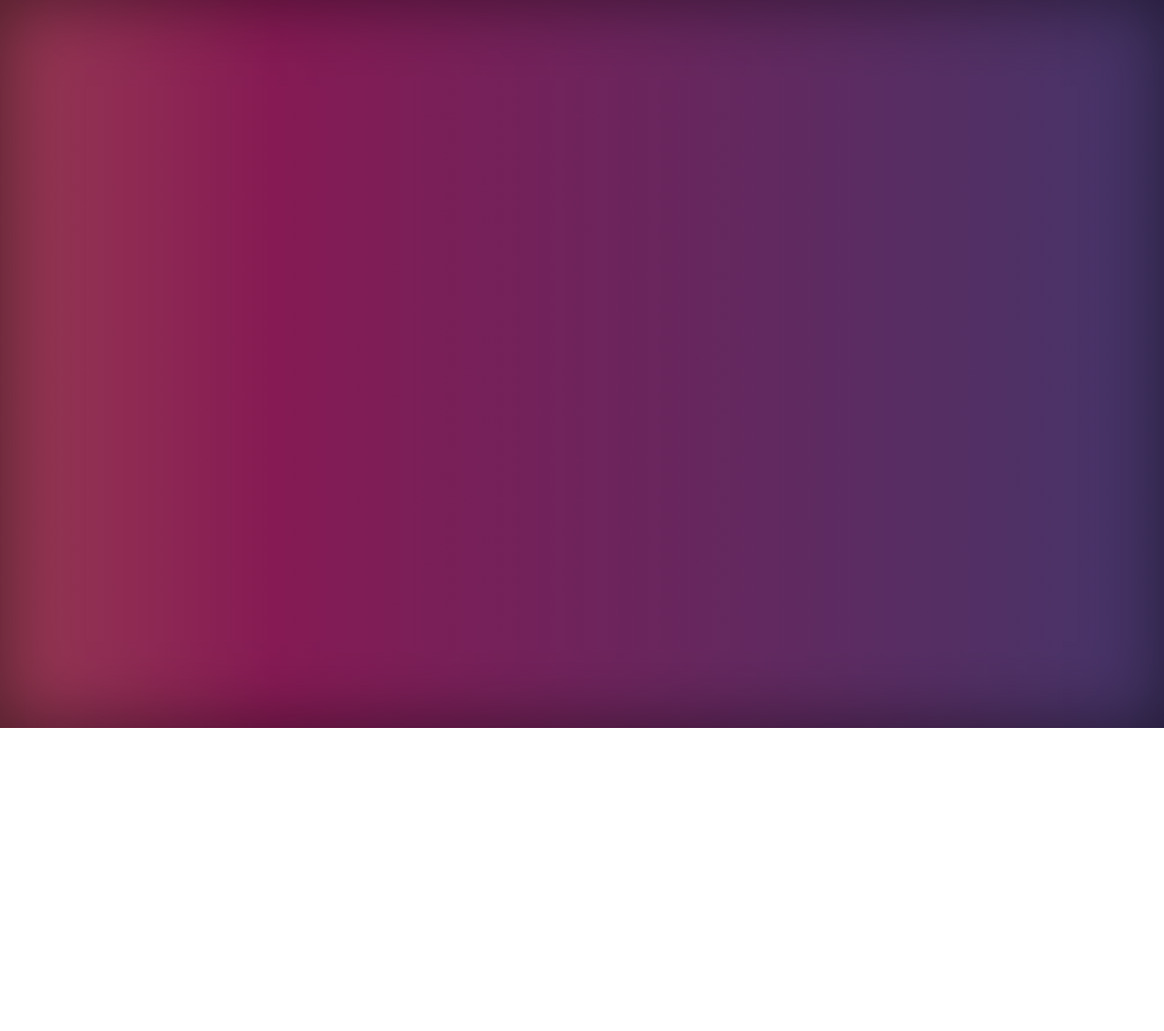
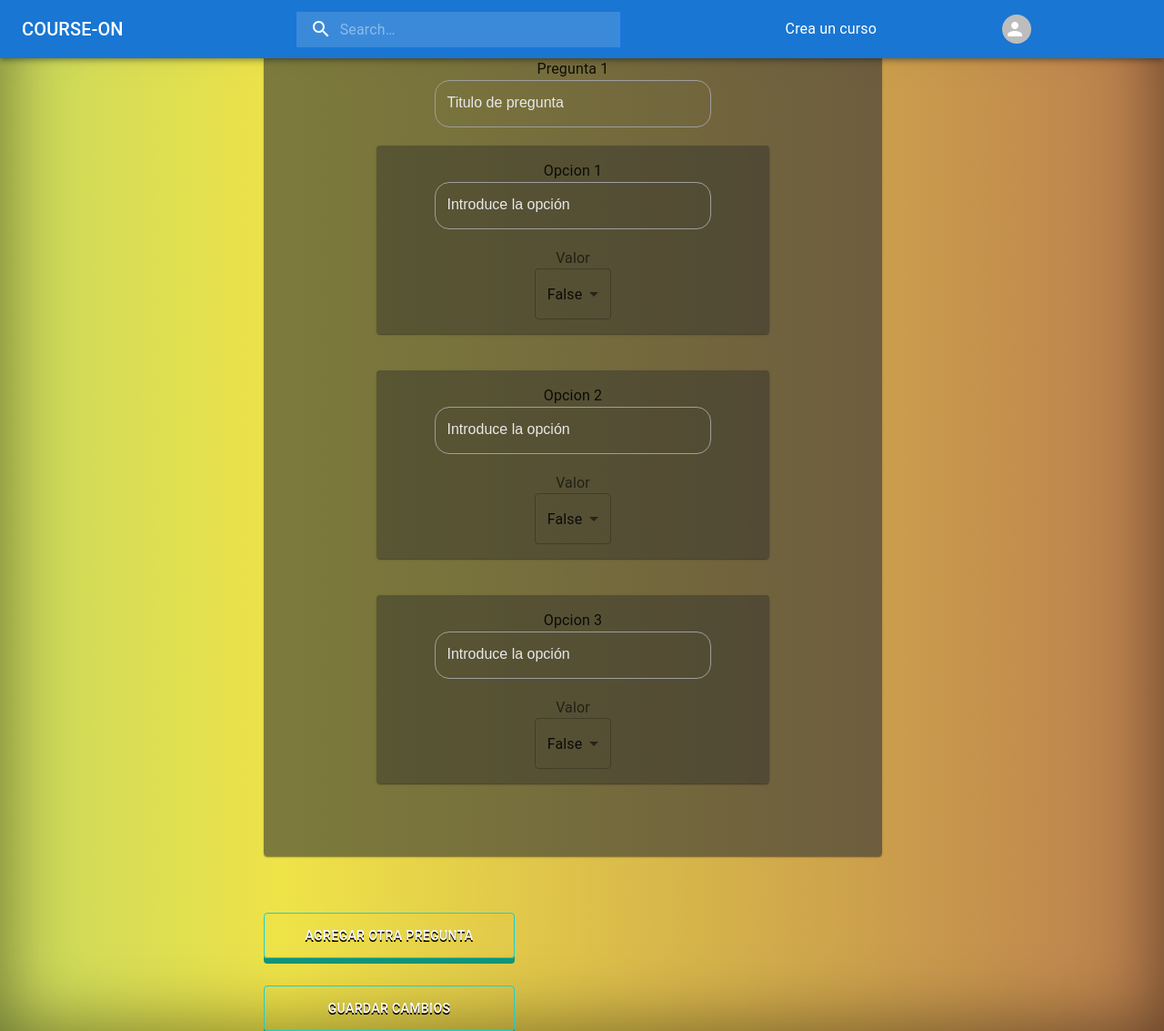
Before and after one commit to BastianBV/CourseOn, a React (Create React App) app: page /forms/1 in a window 1280 px wide. Before the commit this address had no page. Shown: the whole page at 91% size. Before the commit the page ends 800 px from the top, so only its background shows below. Built offline with nearby package versions, Linux system fonts and the light colour scheme.

Commit message:
feat: all createCourse and form logic :)

```diff
--- a/src/App.js
+++ b/src/App.js
@@ -29,8 +29,8 @@ function App() {
             <Route path="/profile/:userId" element={<Profile />} />
             <Route path="/settings" element={<EditProfile />} />
             <Route path="/createCourse" element={<CreateCourse />} />
-            <Route path="/forms" element={<Forms />} />
-            <Route path="/courseTake" element={<CourseTake />} />
+            <Route path="/forms/:courseId" element={<Forms />} />
+            <Route path="/courseTake/:courseId" element={<CourseTake />} />
             <Route
               path="/coursePreviews/:courseId"
               element={<CoursePreview />}
--- a/src/components/CoursePreviews/CoursePreviews.jsx
+++ b/src/components/CoursePreviews/CoursePreviews.jsx
@@ -60,6 +60,7 @@ const CoursePreview = () => {
       </Box>
 
       <div>
+
         <CustomButton
           className={"buttonSesion"}
           style={{ width: 400, marginBottom: 60 }}
@@ -67,7 +68,7 @@ const CoursePreview = () => {
           type="submit"
           onClick={() => setModal(true)}
         />
-        <ModalSubs modal={modal} modalClose={() => setModal(false)} />
+        <ModalSubs courseId={courseId} modal={modal} modalClose={() => setModal(false)} />
       </div>
     </>
   );
--- a/src/components/CourseTake/CourseTake.jsx
+++ b/src/components/CourseTake/CourseTake.jsx
@@ -45,7 +45,7 @@ const CourseTake = () => {
         }}
       >
         <Typography sx={{ fontSize: 15 }} color="white" gutterBottom>
-          {/* {course.description} */}
+          {course.description}
         </Typography>
       </Paper>
     </>
--- a/src/components/CreateCourse/CreateCourse.jsx
+++ b/src/components/CreateCourse/CreateCourse.jsx
@@ -44,7 +44,7 @@ const CreateCourse = () => {
       );
       console.log("createAccount", result);
       if (!result) setError("Error al crear contenido");
-      navigate(`/coursePreviews/${result.newCourse.id}`);
+      navigate(`/forms/${result.newCourse.id}`);
     } catch (error) {
       console.log(error);
     }
--- a/src/components/Forms/FormsOptions.jsx
+++ b/src/components/Forms/FormsOptions.jsx
@@ -3,6 +3,7 @@ import Typography from "@mui/material/Typography";
 import Paper from "@mui/material/Paper";
 import { Box } from "@mui/system";
 import CustomInput from "../Inputs/CustomInput";
+import { useParams } from "react-router-dom";
 import { createForm } from "../../services/forms";
 import { useNavigate } from "react-router";
 import CustomButton from "../Buttons/CustomButton";
@@ -27,8 +28,11 @@ const initialValues = {
                 },
             ],
         },
-    {
-      title: "¿Que es Kodemia?",
+    ],
+};
+
+const newQuestion = {
+  title: "",
   answers: [
       {
           text: "",
@@ -43,29 +47,43 @@ const initialValues = {
           isCorrect: false,
       },
   ],
-    },
-  ],
-};
+}
 const Forms = (option) => {
     const [values, setValues] = useState(initialValues);
     const [error, setError] = useState(null);
     const navigate = useNavigate();
+    const { courseId } = useParams();
 
+    const addQuestion = () => {
+      const newValues = { ...values }
+      newValues.questions.push(newQuestion)
+      setValues(newValues)
+    }
     const handleSubmit = async (e) => {
         e.preventDefault();
         try {
             console.log("values", values);
-      // const result = await createForm(values, localStorage.getItem("userTok"));
-      // if (!result) setError("Error al crear contenido");
-      // console.log("result", result);
+            const result = await createForm(
+                values,
+                localStorage.getItem("userTok"),
+                courseId
+            );
+            if (!result) setError("Error al crear contenido");
+            navigate(`/coursePreviews/${courseId}`)
         } catch (error) {
             console.log(error);
         }
     };
 
-  const handleChange = (e) => {
-    setValues({ ...values, [e.target.name]: e.target.value });
-    console.log("target value", e.target.name);
+    const handleChange = (e, property, questionIndex, answerIndex) => {
+        const newValues = { ...values };
+        const isQuestionTitle = property === "question";
+        if (isQuestionTitle) {
+            newValues.questions[questionIndex].title = e.target.value;
+        } else {
+            newValues.questions[questionIndex].answers[answerIndex][property] = e.target.value;
+        }
+        setValues(newValues);
     };
     return (
         <>
@@ -78,7 +96,8 @@ const Forms = (option) => {
                     width: 700,
                 }}
             >
-        <Typography>Opcion multiple</Typography>
+              {values.questions.map((question, questionIndex) => {
+                return (
                   <Paper
                   sx={{
                       display: "flex",
@@ -90,14 +109,17 @@ const Forms = (option) => {
                       bgcolor: "#282c3491",
                   }}
               >
-          <Typography>Pregunta</Typography>
+                  <Typography>Pregunta {questionIndex + 1}</Typography>
                   <CustomInput
                       text="Titulo de pregunta"
                       name={"title"}
-            value={values?.questions.title}
+                      value={values?.questions[questionIndex].title}
                       type="text"
-            onChange={handleChange}
+                      onChange={(e) => handleChange(e, "question", questionIndex)}
                   />
+                  {question.answers.map((answer, answerIndex) => {
+                      return (
+                          <>
                               <Paper
                                   sx={{
                                       display: "flex",
@@ -109,107 +131,52 @@ const Forms = (option) => {
                                       bgcolor: "#27272769",
                                   }}
                               >
-            <Typography>Opcion 1</Typography>
+                                  <Typography>Opcion {answerIndex + 1}</Typography>
 
                                   <CustomInput
                                       text="Introduce la opción"
+                                      value={answer.text}
+                                      type="text"
                                       name={"text"}
-              value={values?.answers.text}
-              type="text"
-              onChange={handleChange}
+                                      onChange={(e) =>
+                                          handleChange(e, "text", questionIndex, answerIndex)
+                                      }
                                   />
-            <InputLabel id="demo-simple-select-label">Valor</InputLabel>
+                                  <InputLabel id="demo-simple-select-label">
+                                      Valor
+                                  </InputLabel>
                                   <Select
                                       labelId="demo-simple-select-label"
                                       id="demo-simple-select"
                                       name={"isCorrect"}
-              value={values?.answers.isCorrect}
+                                      value={answer.isCorrect}
                                       label="Age"
-              onChange={handleChange}
-            >
-              <MenuItem value={true}>True</MenuItem>
-              <MenuItem value={false}>False</MenuItem>
-            </Select>
-            {/* <CustomInput
-              text="Valor"
-              value={values?.questions.answers.isCorrect}
-              type="text"
-              onChange={handleChange}
-            /> */}
-          </Paper>
-          <Paper
-            sx={{
-              display: "flex",
-              flexDirection: "column",
-              alignItems: "center",
-              mb: 5,
-              width: 400,
-              p: 2,
-              bgcolor: "#27272769",
-            }}
-          >
-            <Typography>Opcion 2</Typography>
-
-            <CustomInput
-              text="Introduce la opción"
-              value={values?.answers2.text2}
-              type="text"
-              name={"text"}
-              onChange={handleChange}
-            />
-            <InputLabel id="demo-simple-select-label">Valor</InputLabel>
-            <Select
-              labelId="demo-simple-select-label"
-              id="demo-simple-select"
-              name={"isCorrect"}
-              value={values?.answers2.isCorrect2}
-              label="Age"
-              onChange={handleChange}
+                                      onChange={(e) =>
+                                          handleChange(e, "isCorrect", questionIndex, answerIndex)
+                                      }
                                   >
                                       <MenuItem value={true}>True</MenuItem>
                                       <MenuItem value={false}>False</MenuItem>
                                   </Select>
                               </Paper>
-          <Paper
-            sx={{
-              display: "flex",
-              flexDirection: "column",
-              alignItems: "center",
-              mb: 5,
-              width: 400,
-              p: 2,
-              bgcolor: "#27272769",
-            }}
-          >
-            <Typography>Opcion 3</Typography>
-
-            <CustomInput
-              text="Introduce la opción"
-              value={values?.answers3.text3}
-              type="text"
-              name={"text"}
-              onChange={handleChange}
+                          </>
+                      );
+                  })}
+              </Paper>
+                )
+              })}
+               <CustomButton
+                      text="Agregar otra pregunta"
+                      type="submit"
+                      className="buttonGoogle"
+                      onClick={addQuestion}
                   />
-            <InputLabel id="demo-simple-select-label">Valor</InputLabel>
-            <Select
-              labelId="demo-simple-select-label"
-              id="demo-simple-select"
-              name={"isCorrect"}
-              value={values?.answers3.isCorrect3}
-              label="Age"
-              onChange={handleChange}
-            >
-              <MenuItem value={true}>True</MenuItem>
-              <MenuItem value={false}>False</MenuItem>
-            </Select>
-          </Paper>
                   <CustomButton
                       text="Guardar Cambios"
                       type="submit"
                       className="buttonGoogle"
                       onClick={handleSubmit}
                   />
-        </Paper>
             </Box>
         </>
     );
--- a/src/components/Modal/ModalPay.jsx
+++ b/src/components/Modal/ModalPay.jsx
@@ -2,7 +2,7 @@ import { Button, Modal, TextField } from "@mui/material";
 import React, { useState } from "react";
 import { Navigate, useNavigate } from "react-router";
 import styles from "./Modal.module.scss";
-function ModalSubs({ modal, setModal, modalClose }) {
+function ModalSubs({ modal, setModal, modalClose, courseId }) {
   const navigate = useNavigate();
   const modalBody = (
     <div className={styles.modal}>
@@ -10,24 +10,7 @@ function ModalSubs({ modal, setModal, modalClose }) {
         <h2>Tu aventura comienza</h2>
         <p>Listo para descubrir un nuevo conocimiento</p>
       </div>
-
-      {/* <div align="right">
-        <TextField label="Correo" className={styles.textfield}></TextField>
-        <br />
-        <TextField
-          label="Número de tarjeta"
-          className={styles.textfield}
-        ></TextField>
-        <br />
-        <TextField label="CV" className={styles.textfield}></TextField>
-        <br />
-        <TextField
-          label="Fecha de expiración"
-          className={styles.textfield}
-        ></TextField>
-        <br />
-      </div> */}
-      <Button onClick={() => navigate("/courseTake")} color="primary">
+      <Button onClick={() => navigate(`/courseTake/${courseId}`)} color="primary">
         Pagar
       </Button>
       <Button onClick={modalClose} color="primary">
--- a/src/services/forms.js
+++ b/src/services/forms.js
@@ -5,35 +5,15 @@ export const getFormById = async (formId) => {
     return await response.json();
 };
 
-export const createForm = async (
-  questions,
-  title,
-  answers,
-  text,
-  isCorrect,
-  answers2,
-  text2,
-  isCorrect2,
-  answers3,
-  text3,
-  isCorrect3
-) => {
+export const createForm = async (values, token, courseId) => {
+    values.courseId = courseId
     const response = await fetch(`${URL_API}/forms`, {
         method: "POST",
-    headers: { "Content-Type": "application/json" },
-    body: JSON.stringify({
-      questions,
-      title,
-      answers,
-      text,
-      isCorrect,
-      answers2,
-      text2,
-      isCorrect2,
-      answers3,
-      text3,
-      isCorrect3,
-    }),
+        headers: {
+            "Content-Type": "application/json",
+            Authorization: `Bearer ${token}`,
+        },
+        body: JSON.stringify(values),
     });
 
     return await response.json();
```
Lines whose indentation alone changed are shown as unchanged.
